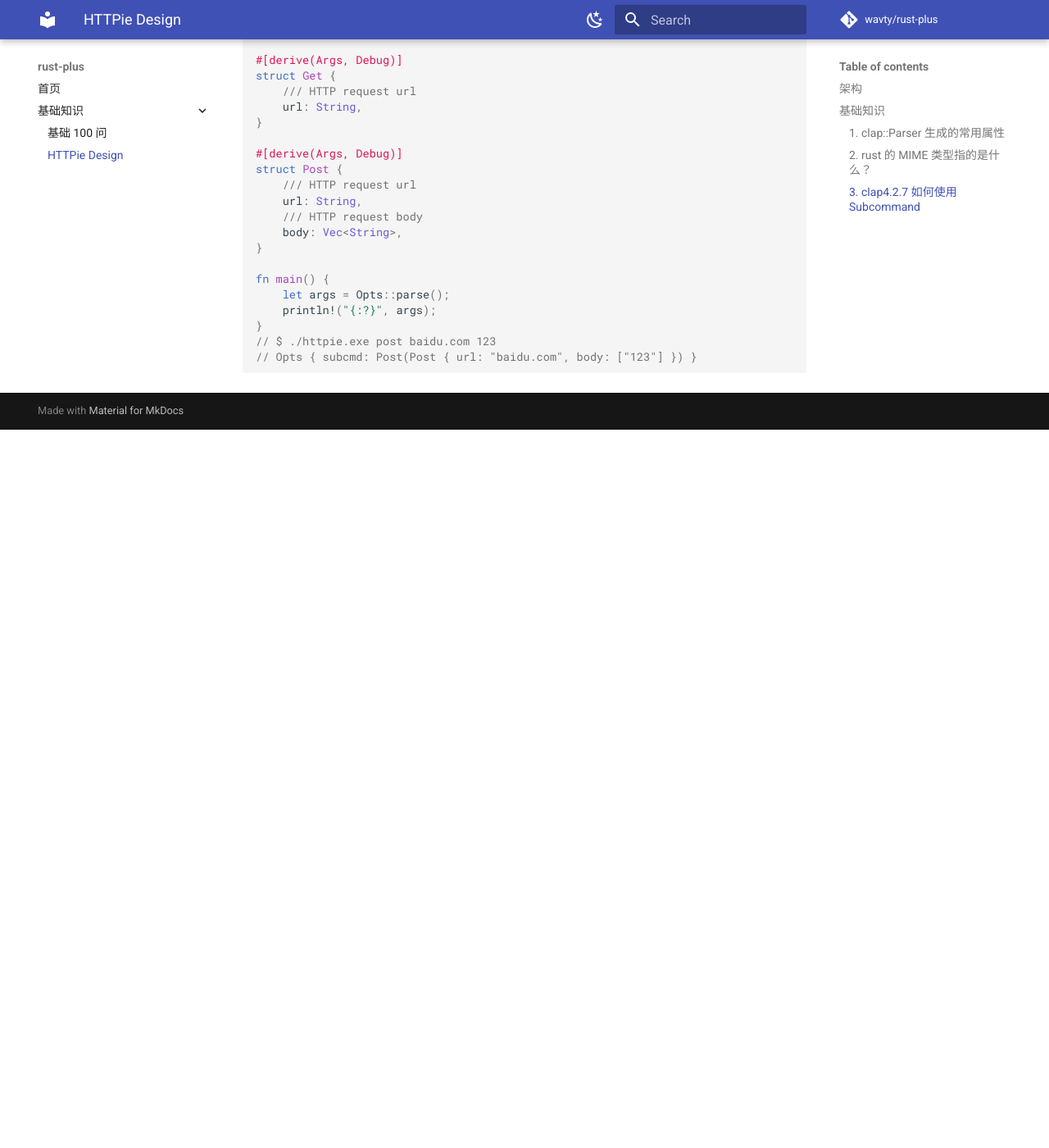
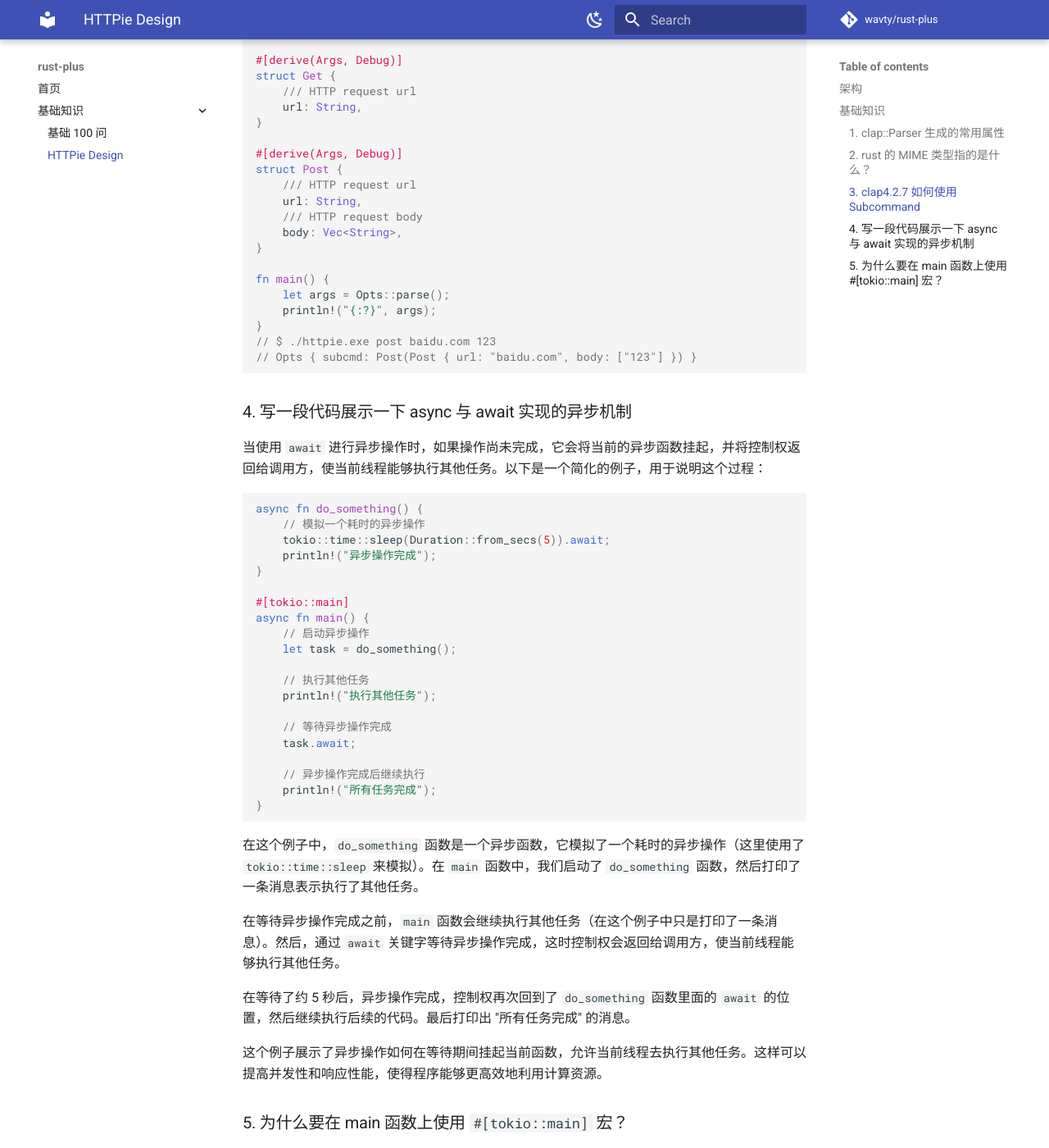
Before and after one commit to wavty/rust-plus, an MkDocs documentation site: the page built from docs/concepts/httpie.md, in a window 1280 px wide and 1400 px high, scrolled down 2314 px. Shown: the whole window at 82% size. Built offline with MkDocs 1.6.1 and Material for MkDocs 9.7.7, drawn with Linux system fonts in a browser that asks for light colours; comment, search, counter and statistics services are not loaded; before the commit the page ends 2838 px from its top, so only the background shows below that; some of the changed text lies outside the part shown.

Commit message:
feat: httpie support async by tokio
https://docs.rs/tokio/latest/tokio/#a-tour-of-tokio

````diff
--- a/docs/concepts/httpie.md
+++ b/docs/concepts/httpie.md
@@ -20,7 +20,7 @@
 | `long_about`    | 关于此程序的长描述     | `#[command(long_about = "This is a simple program to greet a person.")]` | 用于设置程序的长描述，通常在帮助信息中使用                                                     |
 | `name`          | 程序的名字             | `#[command(name = "greet")]`                                             | 用于设置程序的名字，通常在帮助信息中使用                                                       |
 | `arg`           | 定义一个命令行参数     | `#[arg(short, long)]`                                                    | 用于定义命令行参数的选项和标志，例如 `-h` 或 `--help`                                          |
-| `subcommand`    | 定义一个子命令         | `#[command(subcommand)]`                                                   | 用于定义一个子命令，例如 `git commit` 中的 `commit` 子命令                                     |
+| `subcommand`    | 定义一个子命令         | `#[command(subcommand)]`                                                 | 用于定义一个子命令，例如 `git commit` 中的 `commit` 子命令                                     |
 | `group`         | 定义一组相互关联的参数 | `#[arg(group = "greeting")]`                                             | 用于定义一组相互关联的参数，例如 `--greeting hello --name World` 中的 `--greeting` 和 `--name` |
 | `validator`     | 验证参数的有效性       | `#[arg(validator = validate_count)]`                                     | 用于定义验证参数的函数，例如检查参数是否在一定范围内                                           |
 | `required`      | 声明参数为必需         | `#[arg(required = true)]`                                                | 用于声明参数为必需的，如果未提供则会引发错误                                                   |
@@ -32,7 +32,7 @@
 
 ### 3. clap4.2.7 如何使用 Subcommand
 
-[Subcommands _tutorial](https://docs.rs/clap/4.2.7/clap/_derive/_tutorial/index.html#subcommands)
+[Subcommands \_tutorial](https://docs.rs/clap/4.2.7/clap/_derive/_tutorial/index.html#subcommands)
 
 ```rust
 use clap::{Args, Parser, Subcommand};
@@ -73,3 +73,50 @@ fn main() {
 // $ ./httpie.exe post baidu.com 123
 // Opts { subcmd: Post(Post { url: "baidu.com", body: ["123"] }) }
 ```
+
+### 4. 写一段代码展示一下 async 与 await 实现的异步机制
+
+当使用 `await` 进行异步操作时，如果操作尚未完成，它会将当前的异步函数挂起，并将控制权返回给调用方，使当前线程能够执行其他任务。以下是一个简化的例子，用于说明这个过程：
+
+```rust
+async fn do_something() {
+    // 模拟一个耗时的异步操作
+    tokio::time::sleep(Duration::from_secs(5)).await;
+    println!("异步操作完成");
+}
+
+#[tokio::main]
+async fn main() {
+    // 启动异步操作
+    let task = do_something();
+
+    // 执行其他任务
+    println!("执行其他任务");
+
+    // 等待异步操作完成
+    task.await;
+
+    // 异步操作完成后继续执行
+    println!("所有任务完成");
+}
+```
+
+在这个例子中，`do_something` 函数是一个异步函数，它模拟了一个耗时的异步操作（这里使用了 `tokio::time::sleep` 来模拟）。在 `main` 函数中，我们启动了 `do_something` 函数，然后打印了一条消息表示执行了其他任务。
+
+在等待异步操作完成之前，`main` 函数会继续执行其他任务（在这个例子中只是打印了一条消息）。然后，通过 `await` 关键字等待异步操作完成，这时控制权会返回给调用方，使当前线程能够执行其他任务。
+
+在等待了约 5 秒后，异步操作完成，控制权再次回到了 `do_something` 函数里面的 `await` 的位置，然后继续执行后续的代码。最后打印出 "所有任务完成" 的消息。
+
+这个例子展示了异步操作如何在等待期间挂起当前函数，允许当前线程去执行其他任务。这样可以提高并发性和响应性能，使得程序能够更高效地利用计算资源。
+
+### 5. 为什么要在 main 函数上使用 `#[tokio::main]` 宏？
+
+`#[tokio::main]` 宏是 Rust 中的一个 Tokio 库提供的特性，用于简化在异步上下文中运行程序的设置。它具有以下优点：
+
+1. **简化异步代码**：通过在 `main` 函数上使用 `#[tokio::main]` 宏，你可以直接在 `main` 函数中编写异步代码，无需手动创建异步运行时或处理任务调度等繁琐操作。
+
+2. **自动处理异步任务调度**：Tokio 异步运行时会自动处理异步任务的调度和执行。当遇到 `await` 表达式时，异步函数会被挂起，让运行时可以调度其他任务。当等待的异步操作完成后，运行时会恢复挂起的函数，并继续执行。
+
+3. **方便的错误处理**：`#[tokio::main]` 宏还会自动处理异步操作的错误，将其转换为 `Result` 类型。这使得在异步代码中进行错误处理变得更加简单和一致。
+
+综上所述，使用 `#[tokio::main]` 宏可以简化异步代码的编写，处理异步任务的调度和执行，并提供方便的错误处理机制。它使得编写和运行异步程序变得更加简单和高效。
````
Also changed, not shown: 2 other files.
